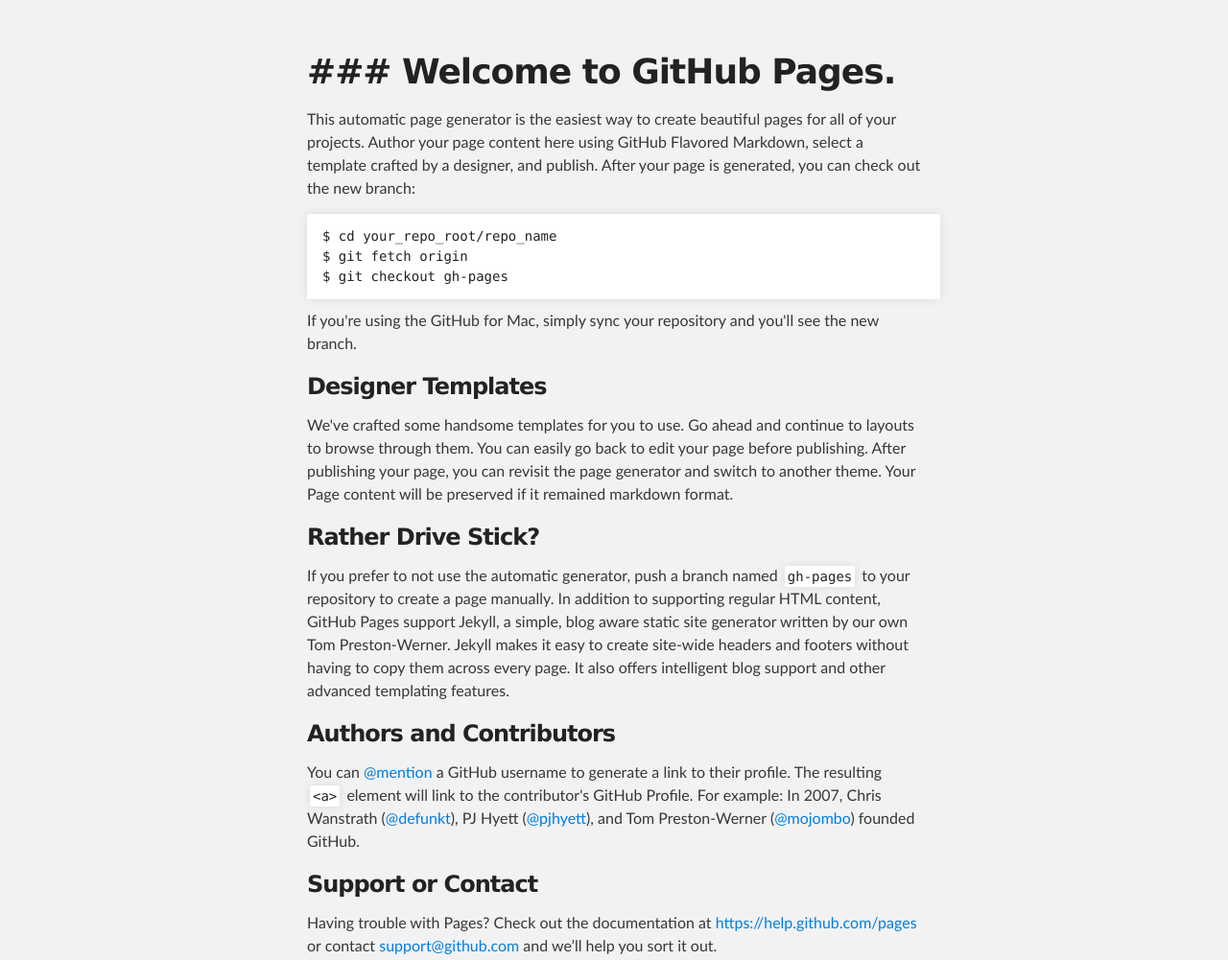
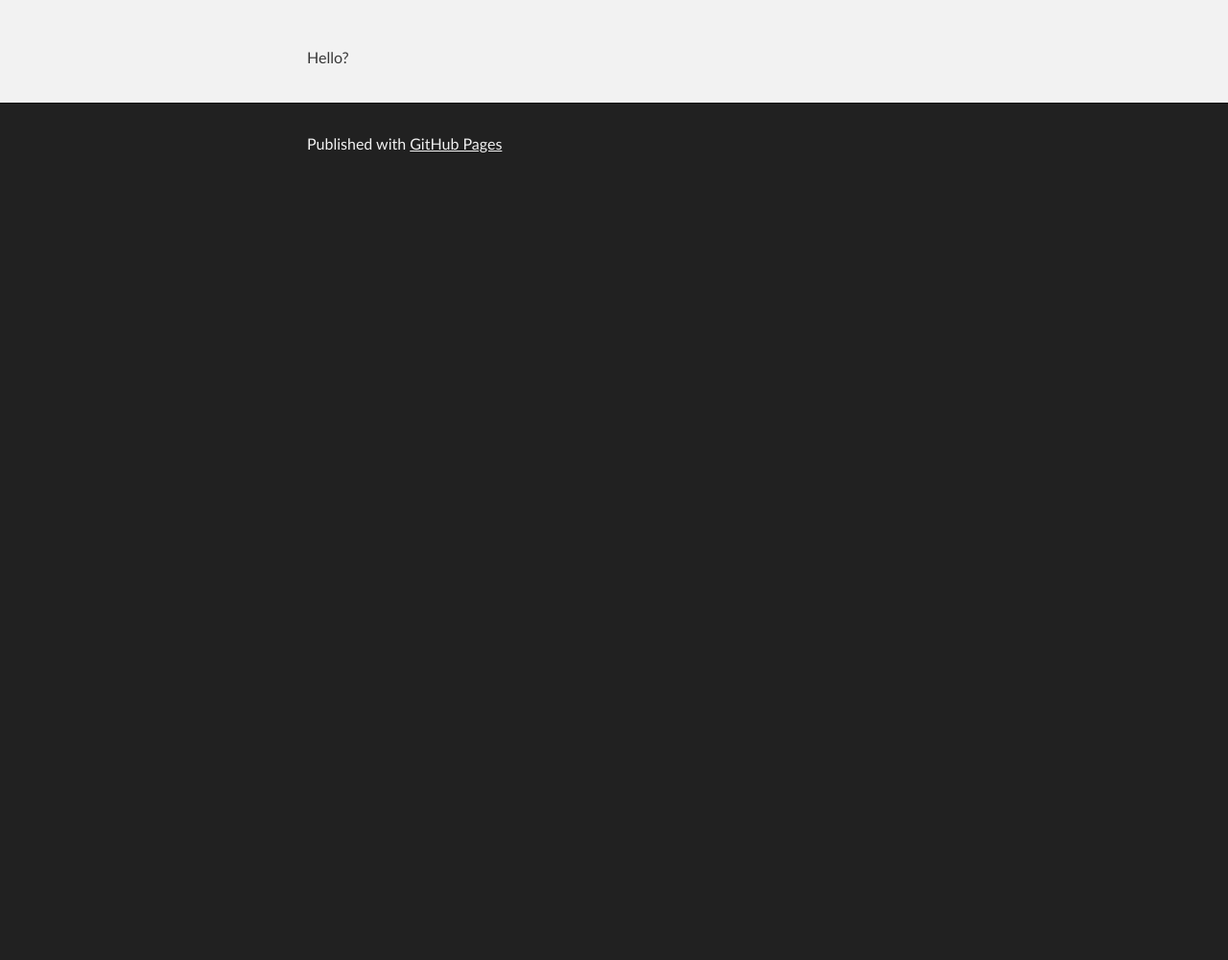
Before and after one commit to Sarkizz/sarkizz.blog, a plain HTML site: page index.html in a window 1280 px wide. Shown: the part 212-1213 px from the top of the page at 96% size. After the commit the page ends 800 px from the top, so only its background shows below. Drawn offline with Linux system fonts and the light colour scheme.

Commit message:
Replace master branch with page content via GitHub

```diff
--- a/index.html
+++ b/index.html
@@ -27,37 +27,7 @@
     <!-- MAIN CONTENT -->
     <div id="main_content_wrap" class="outer">
       <section id="main_content" class="inner">
-        <h1>
-<a id="-welcome-to-github-pages" class="anchor" href="#-welcome-to-github-pages" aria-hidden="true"><span class="octicon octicon-link"></span></a>### Welcome to GitHub Pages.</h1>
-
-<p>This automatic page generator is the easiest way to create beautiful pages for all of your projects. Author your page content here using GitHub Flavored Markdown, select a template crafted by a designer, and publish. After your page is generated, you can check out the new branch:</p>
-
-<pre><code>$ cd your_repo_root/repo_name
-$ git fetch origin
-$ git checkout gh-pages
-</code></pre>
-
-<p>If you're using the GitHub for Mac, simply sync your repository and you'll see the new branch.</p>
-
-<h3>
-<a id="designer-templates" class="anchor" href="#designer-templates" aria-hidden="true"><span class="octicon octicon-link"></span></a>Designer Templates</h3>
-
-<p>We've crafted some handsome templates for you to use. Go ahead and continue to layouts to browse through them. You can easily go back to edit your page before publishing. After publishing your page, you can revisit the page generator and switch to another theme. Your Page content will be preserved if it remained markdown format.</p>
-
-<h3>
-<a id="rather-drive-stick" class="anchor" href="#rather-drive-stick" aria-hidden="true"><span class="octicon octicon-link"></span></a>Rather Drive Stick?</h3>
-
-<p>If you prefer to not use the automatic generator, push a branch named <code>gh-pages</code> to your repository to create a page manually. In addition to supporting regular HTML content, GitHub Pages support Jekyll, a simple, blog aware static site generator written by our own Tom Preston-Werner. Jekyll makes it easy to create site-wide headers and footers without having to copy them across every page. It also offers intelligent blog support and other advanced templating features.</p>
-
-<h3>
-<a id="authors-and-contributors" class="anchor" href="#authors-and-contributors" aria-hidden="true"><span class="octicon octicon-link"></span></a>Authors and Contributors</h3>
-
-<p>You can <a href="https://github.com/blog/821" class="user-mention">@mention</a> a GitHub username to generate a link to their profile. The resulting <code>&lt;a&gt;</code> element will link to the contributor's GitHub Profile. For example: In 2007, Chris Wanstrath (<a href="https://github.com/defunkt" class="user-mention">@defunkt</a>), PJ Hyett (<a href="https://github.com/pjhyett" class="user-mention">@pjhyett</a>), and Tom Preston-Werner (<a href="https://github.com/mojombo" class="user-mention">@mojombo</a>) founded GitHub.</p>
-
-<h3>
-<a id="support-or-contact" class="anchor" href="#support-or-contact" aria-hidden="true"><span class="octicon octicon-link"></span></a>Support or Contact</h3>
-
-<p>Having trouble with Pages? Check out the documentation at <a href="https://help.github.com/pages">https://help.github.com/pages</a> or contact <a href="mailto:support@github.com">support@github.com</a> and we’ll help you sort it out.</p>
+        <p>Hello?</p>
       </section>
     </div>
 
```
Also changed, not shown: params.json (+1 -1 lines).
